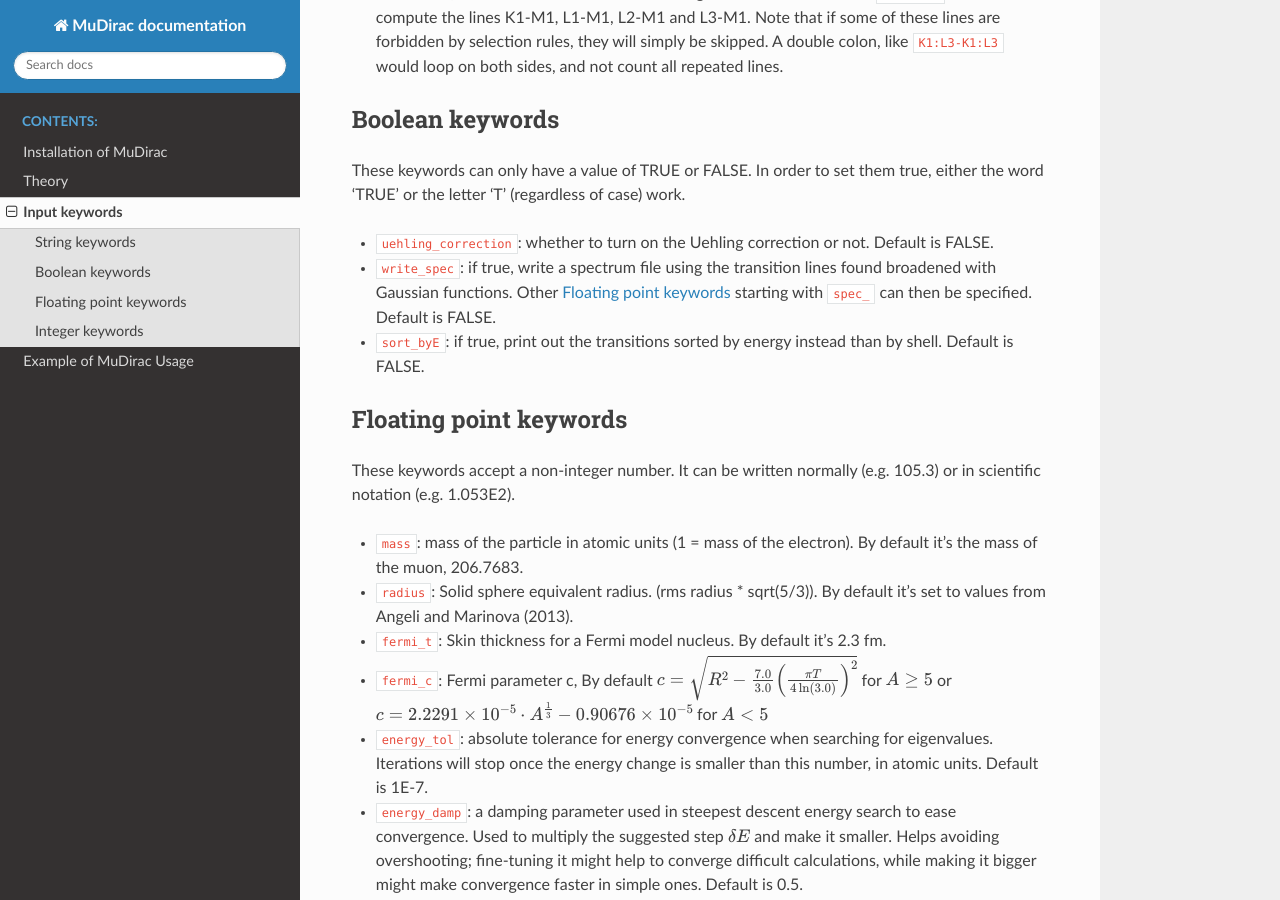
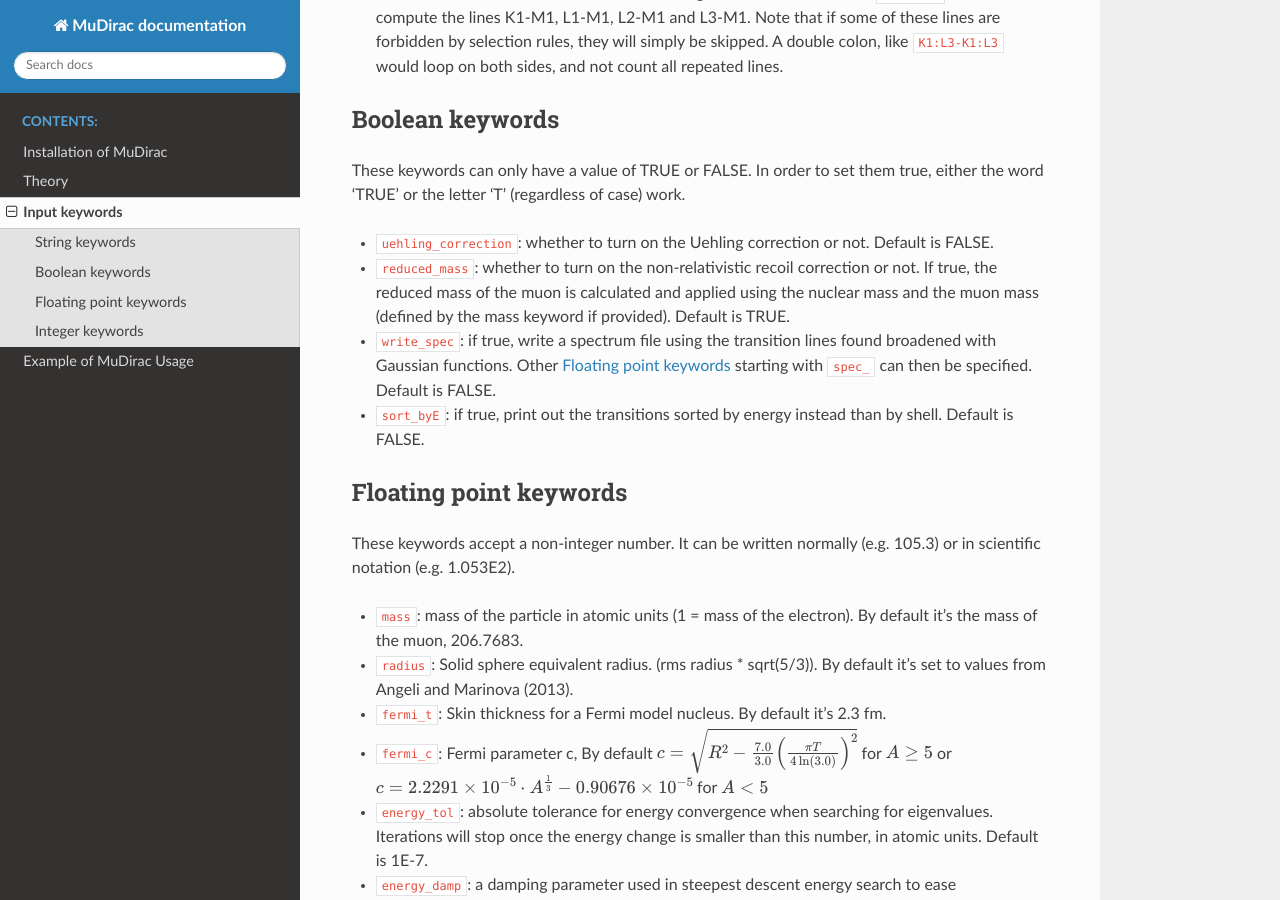
Before and after one commit to muon-spectroscopy-computational-project/mudirac, a Sphinx documentation site: the page built from docs/source/keywords.rst, in a window 1280 px wide and 900 px high, scrolled down 875 px. Built offline with Sphinx 7.4.7 and the Read the Docs theme 3.1.0, drawn with Linux system fonts in a browser that asks for light colours.

Commit message:
add documentation for reduced_mass keyword

```diff
--- a/docs/source/keywords.rst
+++ b/docs/source/keywords.rst
@@ -31,6 +31,7 @@
 These keywords can only have a value of TRUE or FALSE. In order to set them true, either the word 'TRUE' or the letter 'T' (regardless of case) work.
 
 * :literal:`uehling_correction`: whether to turn on the Uehling correction or not. Default is FALSE.
+* :literal:`reduced_mass`: whether to turn on the non-relativistic recoil correction or not. If true, the reduced mass of the muon is calculated and applied using the nuclear mass and the muon mass (defined by the mass keyword if provided). Default is TRUE.
 * :literal:`write_spec`:  if true, write a spectrum file using the transition lines found broadened with Gaussian functions. Other :ref:`floating_point_keywords` starting with :literal:`spec_` can then be specified. Default is FALSE.
 * :literal:`sort_byE`: if true, print out the transitions sorted by energy instead than by shell. Default is FALSE.
 
```
